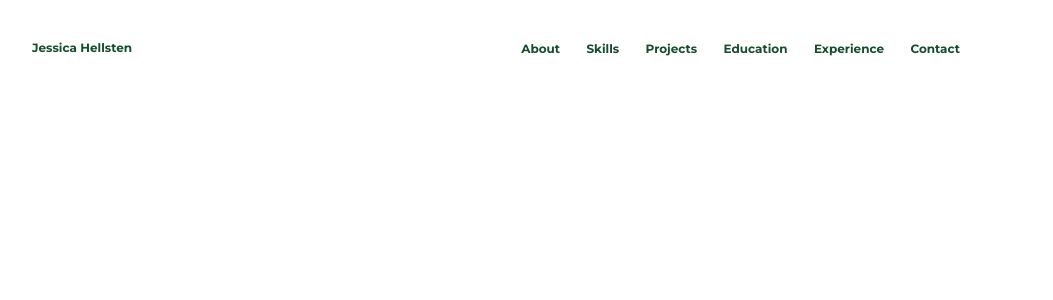
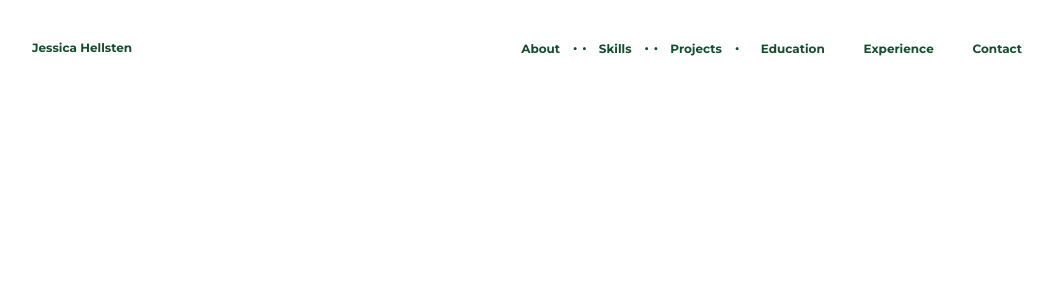
Before and after one commit to hellsten/jessicahellsten-website, a React (Vite) app: page /extra in a window 1280 px wide. Shown: the top 300 px of the page, without its empty margins (149-1202 px from the left). Built offline with nearby package versions, Linux system fonts and the light colour scheme.

Commit message:
Added Navigation dotFadeIn animation

```diff
--- a/src/components/Navigation/Navigation.jsx
+++ b/src/components/Navigation/Navigation.jsx
@@ -31,7 +31,10 @@ function Navigation() {
           >
             About
           </NavLink>
-
+          <div className="navigation__dots">
+            <p className="navigation__dots-1">•</p>
+            <p className="navigation__dots-2">•</p>
+          </div>
           <NavLink
             to="/"
             onClick={(e) => {
@@ -42,7 +45,10 @@ function Navigation() {
           >
             Skills
           </NavLink>
-
+          <div className="navigation__dots">
+            <p className="navigation__dots-3">•</p>
+            <p className="navigation__dots-4">•</p>
+          </div>
           <NavLink
             to="/"
             onClick={(e) => {
@@ -53,7 +59,10 @@ function Navigation() {
           >
             Projects
           </NavLink>
-
+          <div className="navigation__dots">
+            <p className="navigation__dots-5">•</p>
+            <p className="navigation__dots-6">•</p>
+          </div>
           <NavLink
             to="/"
             onClick={(e) => {
@@ -64,7 +73,10 @@ function Navigation() {
           >
             Education
           </NavLink>
-
+          <div className="navigation__dots">
+            <p className="navigation__dots-7">•</p>
+            <p className="navigation__dots-8">•</p>
+          </div>
           <NavLink
             to="/"
             onClick={(e) => {
@@ -75,7 +87,10 @@ function Navigation() {
           >
             Experience
           </NavLink>
-
+          <div className="navigation__dots">
+            <p className="navigation__dots-9">•</p>
+            <p className="navigation__dots-10">•</p>
+          </div>
           <NavLink
             to="/"
             onClick={(e) => {
--- a/src/components/Navigation/Navigation.scss
+++ b/src/components/Navigation/Navigation.scss
@@ -1,4 +1,5 @@
 @use "./../../styles/colors" as *;
+@use "./../../styles/keyframes" as *;
 
 .navigation {
   position: sticky;
@@ -49,4 +50,29 @@
       }
     }
   }
+  &__dots {
+    display: flex;
+    flex-direction: row;
+    justify-content: space-between;
+    width: 1vw;
+    padding: 10px 2px;
+    gap: 5px;
+    p {
+      font-size: 12px;
+      font-weight: 700;
+      color: $green-color-primary;
+      opacity: 0;
+      animation: dotFadeIn 350ms ease-out forwards;
+      &.navigation__dots-1 { animation-delay: 1s; }
+      &.navigation__dots-2 { animation-delay: 2s; }
+      &.navigation__dots-3 { animation-delay: 3s; }
+      &.navigation__dots-4 { animation-delay: 4s; }
+      &.navigation__dots-5 { animation-delay: 5s; }
+      &.navigation__dots-6 { animation-delay: 6s; }
+      &.navigation__dots-7 { animation-delay: 7s; }
+      &.navigation__dots-8 { animation-delay: 8s; }
+      &.navigation__dots-9 { animation-delay: 9s; }
+      &.navigation__dots-10 { animation-delay: 10s; }
+    }
+  }
 }
--- /dev/null
+++ b/src/styles/_keyframes.scss
@@ -0,0 +1,10 @@
+@keyframes dotFadeIn {
+  0% {
+    opacity: 0;
+    transform: translateY(2px);
+  }
+  100% {
+    opacity: 1;
+    transform: translateY(0);
+  }
+}
```
